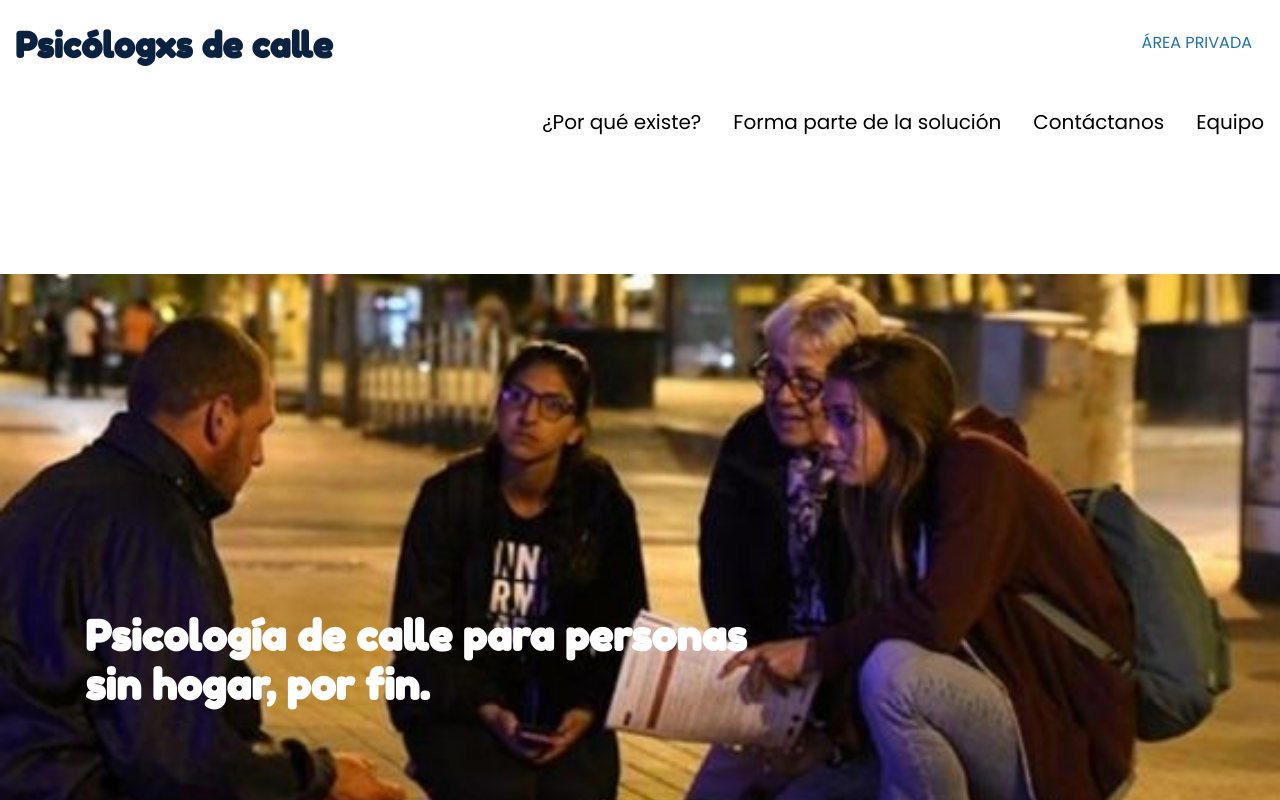
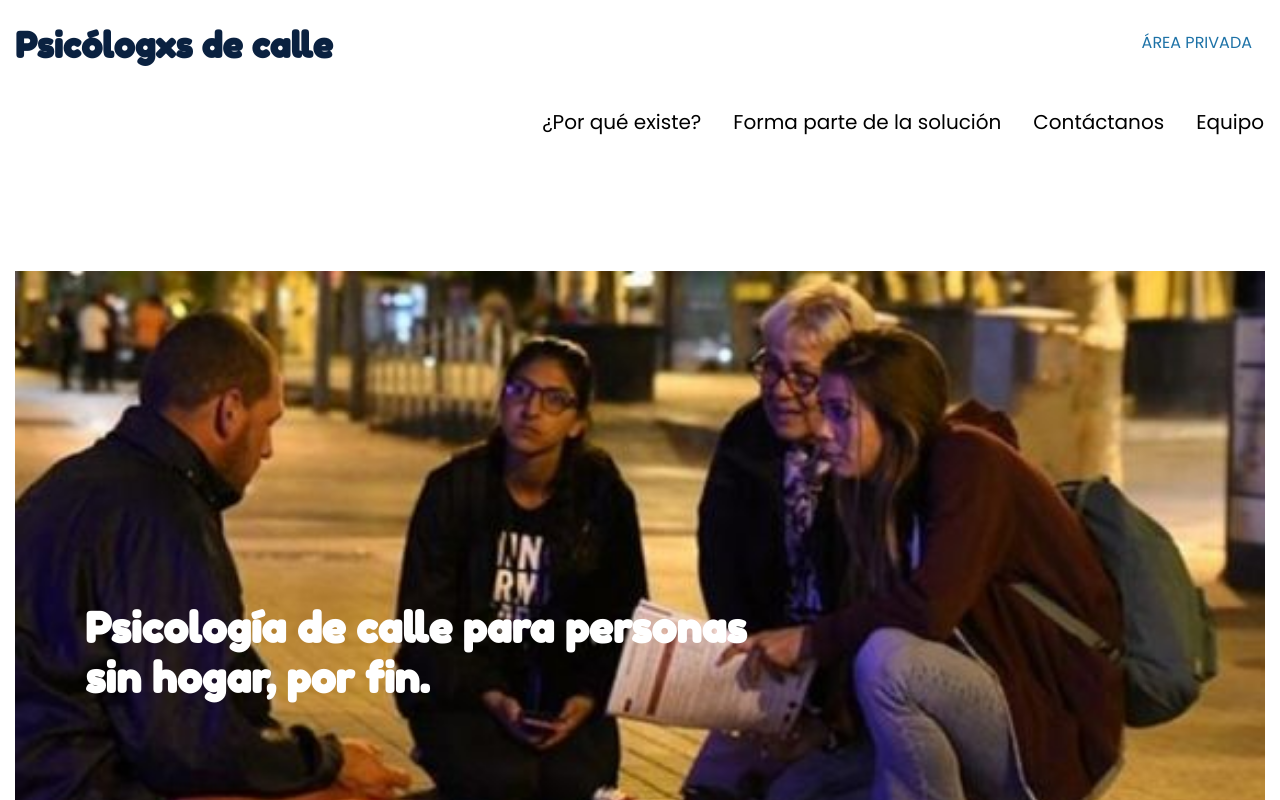
Before and after one commit to joannaWebDev/psicologxs-de-calle, a React (Create React App) app in the folder client/: page /psicologxs-de-calle/ in a window 1280 px wide. Shown: the top 800 px of the page. Built offline with nearby package versions, Linux system fonts and the light colour scheme.

Commit message:
fixed overflow by adding container-fluid as main div in home

```diff
--- a/client/src/pages/Home.js
+++ b/client/src/pages/Home.js
@@ -5,13 +5,14 @@ import JoinBtn from './../components/JoinBtn/JoinBtn';
 
 import chart from './../assets/images/chart.png';
 import volunteerBackpack from './../assets/images/volunteer-backpack.png';
+
 import Container from 'react-bootstrap/Container';
 
 import './Home.css';
 
 const Home = () => {
   return(
-    <>
+    <div className="container-fluid">
       <section fluid className="hero">
             <Container>
                 <div className="hero-title">
@@ -55,10 +56,8 @@ const Home = () => {
           </div>
         </div>
       </section>
-
-
           <Form/>
-    </>
+    </div>
   )
 }
 
```
Also changed, not shown: 1 other file (tests, documents, lock files or other folders).
